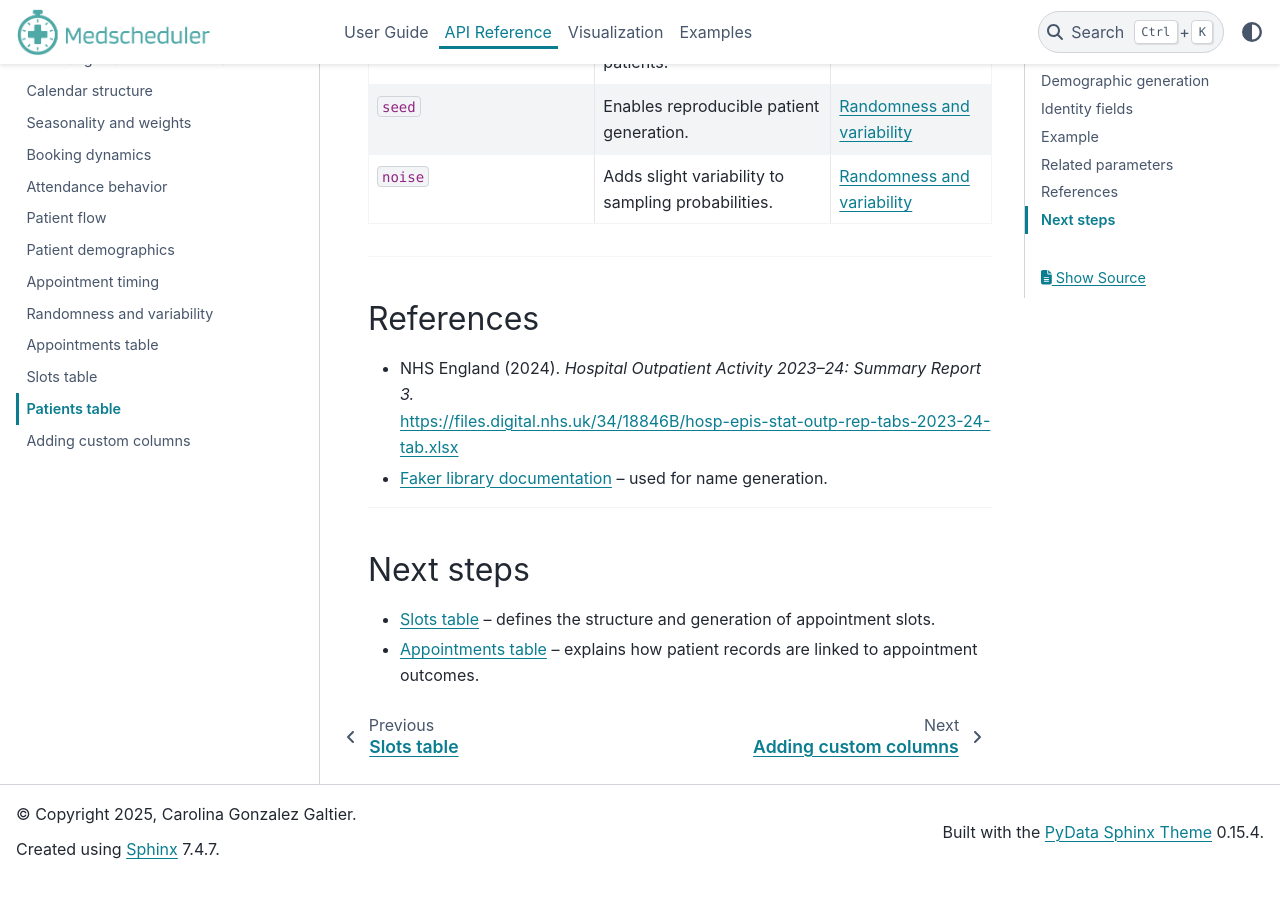
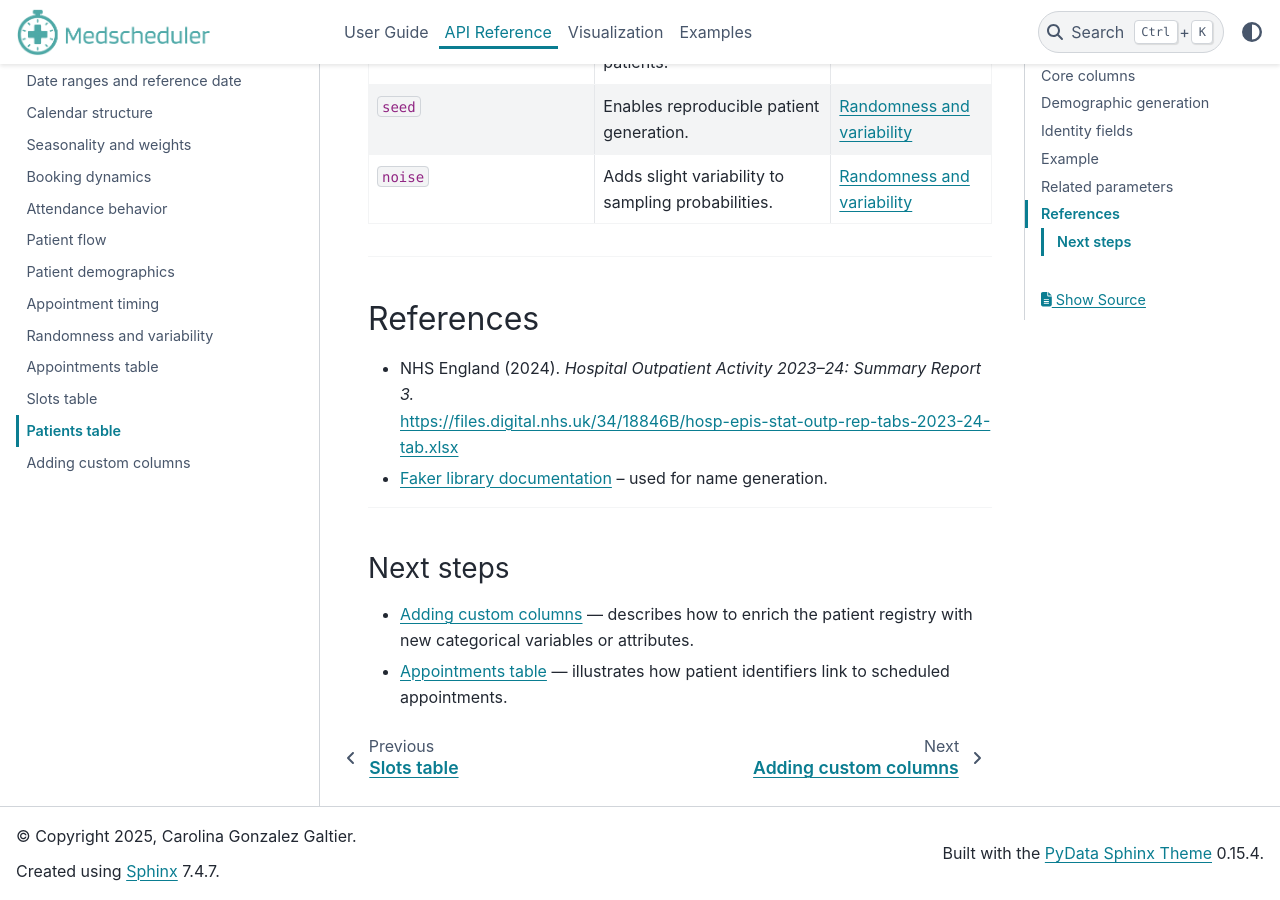
Before and after one commit to carogaltier/medscheduler, a Sphinx documentation site: the page built from docs/api-reference/patients_table.md, in a window 1280 px wide and 900 px high, scrolled down 4115 px. Built offline with Sphinx 7.4.7 and the PyData theme 0.15.4, drawn with Linux system fonts in a browser that asks for light colours; before the commit the page ends 4993 px from its top, so only the background shows below that.

Commit message:
Update patients_table.md

```diff
--- a/docs/api-reference/patients_table.md
+++ b/docs/api-reference/patients_table.md
@@ -139,7 +139,7 @@
 
 ---
 
-## Next steps
+### Next steps
 
-- {doc}`slots_table` – defines the structure and generation of appointment slots.
-- {doc}`appointments_table` – explains how patient records are linked to appointment outcomes.
+- {doc}`custom_columns` — describes how to enrich the patient registry with new categorical variables or attributes.
+- {doc}`appointments_table` — illustrates how patient identifiers link to scheduled appointments.
```
